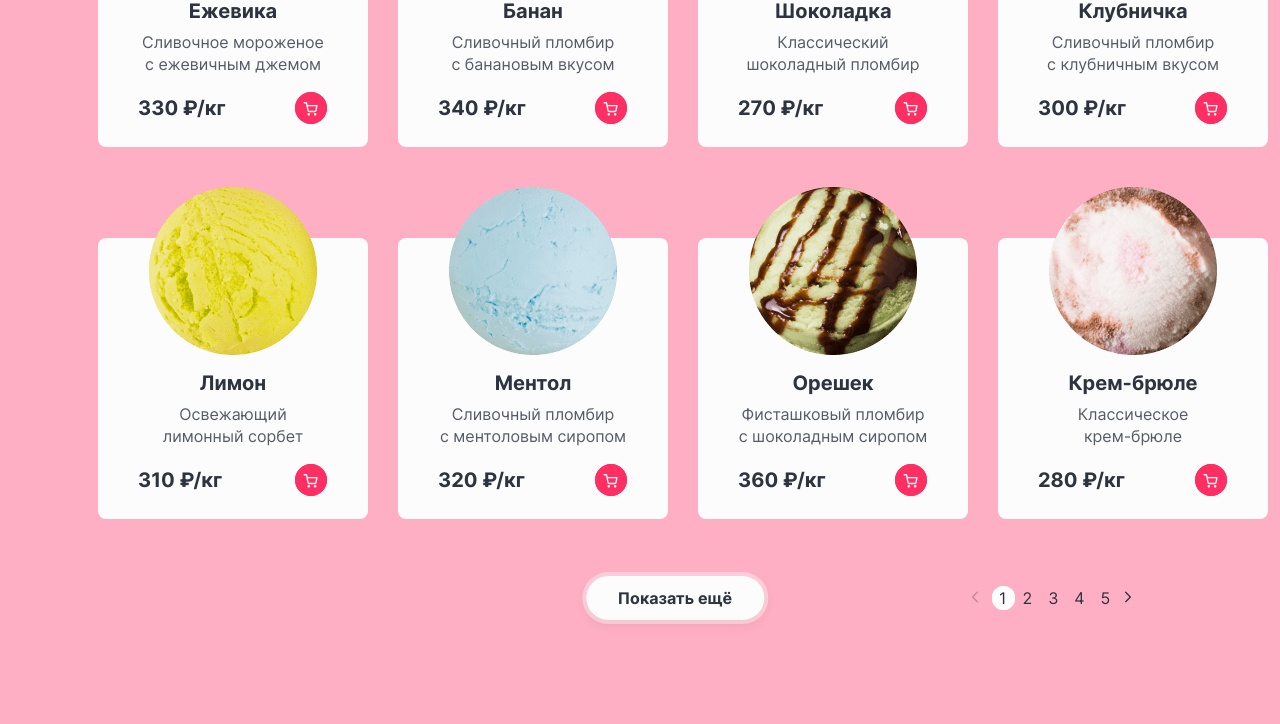
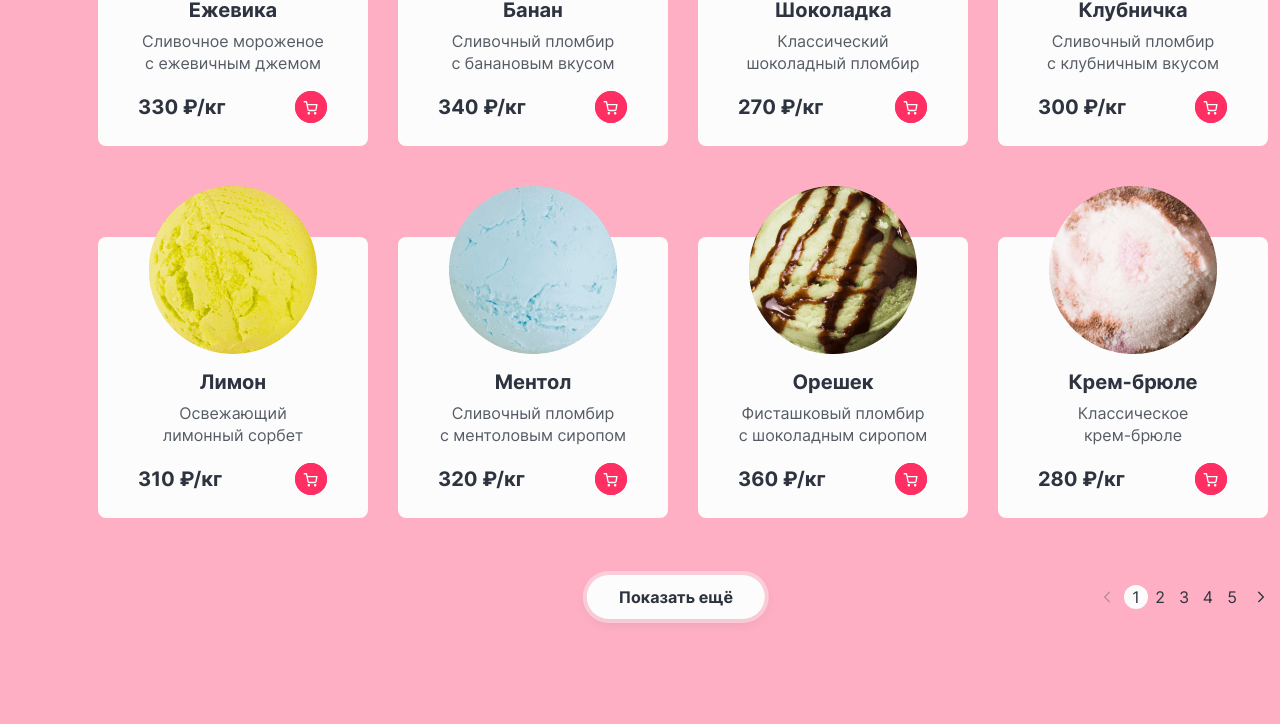
Before and after one commit to htmlacademy-htmlcss/2162701-gllacy-36, a plain HTML site: page project/catalog.html in a window 1280 px wide. Shown: the part 1009-1733 px from the top of the page. Drawn offline with Linux system fonts and the light colour scheme.

Commit message:
исправляет пагинацию

```diff
--- a/project/catalog.html
+++ b/project/catalog.html
@@ -608,14 +608,13 @@
         </div>
         <div class="pagination-show-more">
           <button class="button-type-link button-show-more" type="button">Показать ещё</button>
-          <ul class="pagination">
+          <div class="pagination">
+          <a class="pagination-prev">
+            <span class="visually-hidden">Предыдущая страница</span>
+          </a>
+          <ul class="pagination-list">
             <li class="pagination-item">
-              <a class="pagination-link pagination-prev pagination-disabled">
-                <span class="visually-hidden">Предыдущая страница</span>
-              </a>
-            </li>
-            <li class="pagination-item  pagination-current">
-              <a class="pagination-link">1</a>
+              <a class="pagination-link pagination-link-current">1</a>
             </li>
             <li class="pagination-item">
               <a class="pagination-link" href="#">2</a>
@@ -629,12 +628,11 @@
             <li class="pagination-item">
               <a class="pagination-link" href="#">5</a>
             </li>
-            <li class="pagination-item">
-              <a class="pagination-link pagination-next" href="#">
-                <span class="visually-hidden">Следующая страница</span>
-              </a>
-            </li>
           </ul>
+          <a class="pagination-next" href="#">
+            <span class="visually-hidden">Следующая страница</span>
+          </a>
+        </div>
         </div>
       </section>
     </main>
--- a/project/styles/styles.css
+++ b/project/styles/styles.css
@@ -1433,8 +1433,8 @@ a.button-type-link:disabled {
 
 .range-input-style {
   display: flex;
-  padding-bottom: 8px;
-  padding-left: 10px;
+  padding-bottom: 4px;
+  padding-left: 12px;
 }
 
 .range-input {
@@ -1643,89 +1643,81 @@ input[type="number"] {
   margin-right: auto;
   position: relative;
   left: 50%;
-  transform: translate(-66%);
+  transform: translate(-54%);
 }
 
 .pagination-show-more {
   display: flex;
   justify-content: center;
   align-items: center;
-  padding: 41px;
-  padding-right: 0;
-}
-
-.pagination {
+  padding: 41px 0;
+}
+
+.pagination,
+.pagination-list {
+  display: flex;
+  flex-wrap: wrap;
+  align-items: center;
+}
+
+.pagination-list {
   list-style: none;
-  display: flex;
-  flex-wrap: wrap;
-  margin: 0;
-  padding: 0;
-  align-items: first baseline;
-  width: 300px;
-}
-
-.pagination-item:nth-child(2) {
-  margin-left: 8px;
-}
-
-.pagination-link:not(.pagination-prev):not(.pagination-next) {
-  padding: 2px 7px;
-  margin-right: 2px;
+  margin: 0;
+  padding: 0;
 }
 
 .pagination-link {
+  padding: 1px 3px;
   line-height: 20px;
   text-decoration: none;
   color: #2d3440;
-  display: inline-block;
-}
-
-.pagination-current {
+  display: inline-flex;
+  justify-content: center;
+  align-items: center;
+  min-width: 24px;
+  min-height: 24px;
+  border-radius: 50%;
+  box-sizing: border-box;
+  border: 1px solid transparent;
+}
+
+.pagination-link-current {
   background: #fcfcfc;
-  border-radius: 50px;
   box-shadow: inset 0 0 0 1px rgba(252, 252, 252, 1);
 }
 
-.pagination-item:first-child {
+.pagination-item:last-child {
+  margin-right: 8px;
+}
+
+.pagination-prev {
   background-image: url("../images/arrow-left.svg");
   height: 16px;
   width: 16px;
-  left: 0;
-  top: 2px;
-  background-repeat: no-repeat;
+  right: 8px;
   position: relative;
 }
 
-.pagination-item:last-child {
+.pagination-next {
   background-image: url("../images/arrow-right.svg");
   height: 16px;
   width: 16px;
-  top: 2px;
   position: relative;
 }
 
-.pagination-link:not(.pagination-prev):not(.pagination-next):focus-visible {
+.pagination-link:focus-visible {
   background: rgba(252, 252, 252, 0.3);
-  border-radius: 50px;
-  height: 24px;
-  box-sizing: border-box;
   box-shadow: inset 0 0 0 1px #2d3440;
   outline: none;
 }
 
-.pagination-link:not(.pagination-prev):not(.pagination-next):hover {
+.pagination-link:hover {
   background: rgba(252, 252, 252, 0.5);
-  border-radius: 50px;
-  height: 24px;
-  box-sizing: border-box;
   box-shadow: inset 0 0 0 1px rgba(252, 252, 252, 0.5);
 }
 
-.pagination-link:not(.pagination-prev):not(.pagination-next):active {
+.pagination-link:active {
   background: rgba(252, 252, 252, 0.5);
-  border-radius: 50px;
-  height: 24px;
-  box-sizing: border-box;
   box-shadow: inset 0 0 0 1px rgba(252, 252, 252, 1);
 }
 
```
